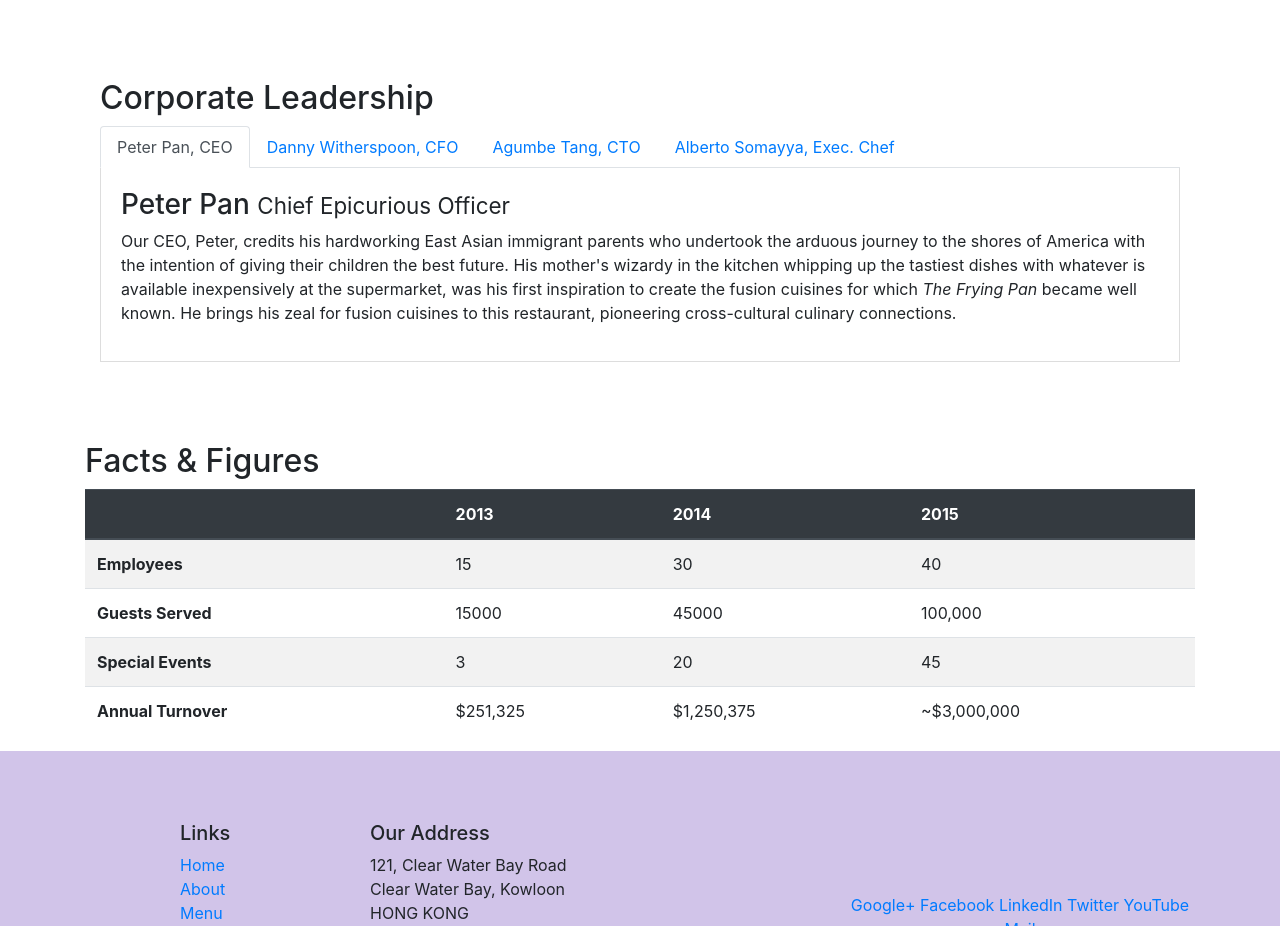
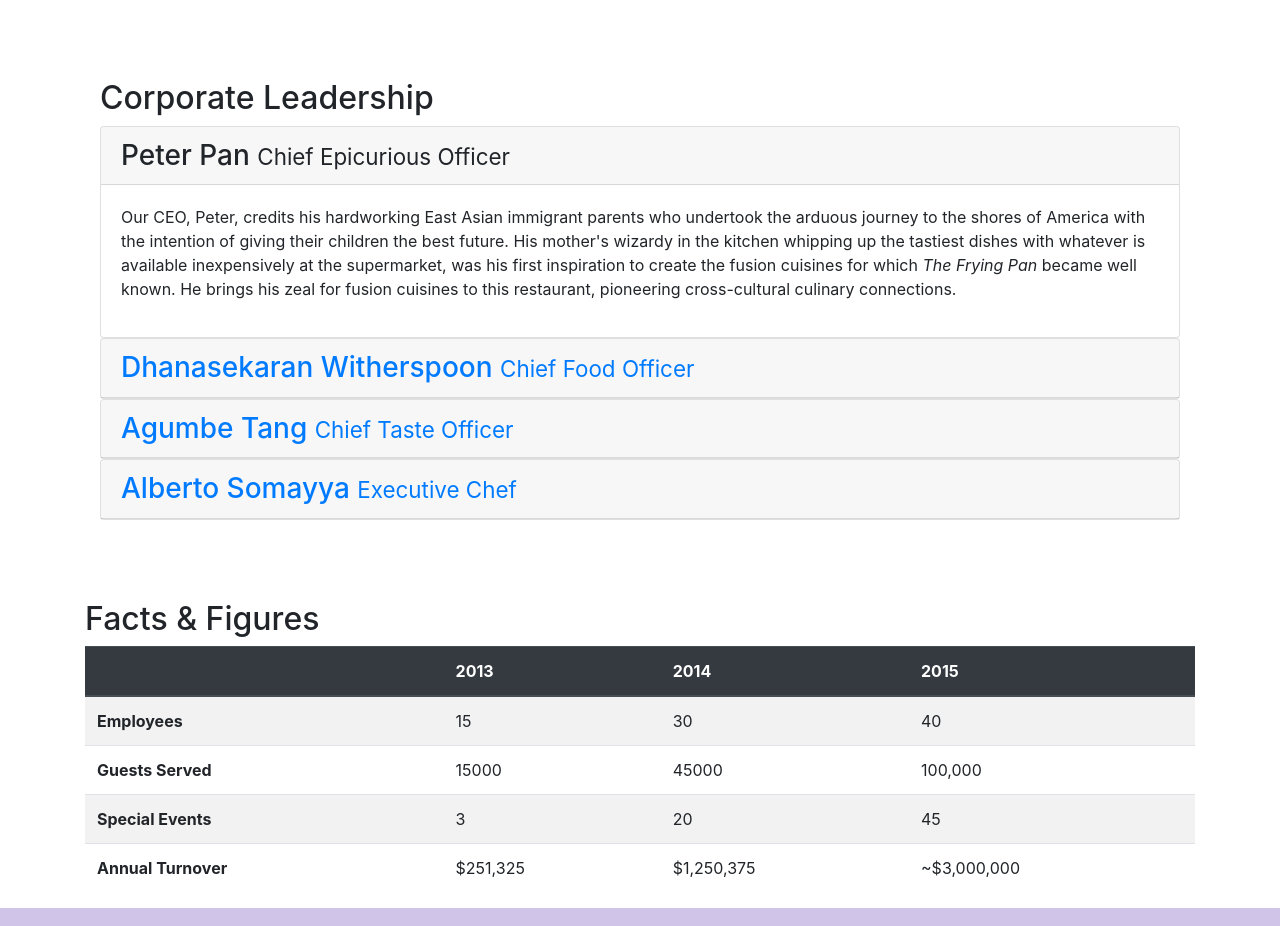
Before and after one commit to dak-shin/bootstrap4.0-, a website: page aboutus.html in a window 1280 px wide. Shown: the part 1131-2057 px from the top of the page. Drawn offline with nearby package versions, Linux system fonts and the light colour scheme.

Commit message:
Accordion completed

```diff
--- a/aboutus.html
+++ b/aboutus.html
@@ -2,7 +2,6 @@
 <html lang="en">
 
     <head>
-
         <title>Ristorante Con Fusion: About Us</title>
          <!-- Required meta tags always come first -->
         <meta charset="utf-8">
@@ -14,10 +13,10 @@
         <link rel="stylesheet" href="node_modules/font-awesome/css/font-awesome.min.css">
         <link rel="stylesheet" href="node_modules/bootstrap-social/bootstrap-social.css">
         <link rel="stylesheet" href="css/styles.css" >
-
     </head>
 
     <body>
+
         <nav class="navbar navbar-dark fixed-top  navbar-expand-sm">
             <div class="container"  >
                 <a href="" class="navbar-brand mr-auto">
@@ -59,6 +58,7 @@
                 </div>
             </div>
         </header>
+
         <div class="container">
             <ol class="breadcrumb">
                 <li class="breadcrumb-item active"><a href="./index.html">Home</a></li>
@@ -118,47 +118,80 @@
             <div class="row" >
                 <div class="col row-content">
                     <h2>Corporate Leadership</h2>
-                <ul class="nav nav-tabs">
-                    <li class="nav-item">
-                      <a class="nav-link active" href="#peter"
-                        role="tab" data-toggle="tab">Peter Pan, CEO</a>
-                    </li>
-                    <li class="nav-item">
-                      <a class="nav-link" href="#danny" role="tab"
-                        data-toggle="tab">Danny Witherspoon, CFO</a>
-                    </li>
-                    <li class="nav-item">
-                      <a class="nav-link" href="#agumbe"role="tab"
-                        data-toggle="tab">Agumbe Tang, CTO</a>
-                    </li>
-                    <li class="nav-item">
-                      <a class="nav-link" href="#alberto" role="tab"
-                        data-toggle="tab">Alberto Somayya, Exec. Chef</a>
-                    </li>
-                </ul>
 
-                <div class="tab-content">
-                    <div class="tab-pane fade  show active" role="tab-panel" id="peter">
-                        <h3>Peter Pan <small>Chief Epicurious Officer</small></h3>
-                        <p class="d-none d-sm-block">Our CEO, Peter, credits his hardworking East Asian immigrant parents who undertook the arduous journey to the shores of America with the intention of giving their children the best future. His mother's wizardy in the kitchen whipping up the tastiest dishes with whatever is available inexpensively at the supermarket, was his first inspiration to create the fusion cuisines for which <em>The Frying Pan</em> became well known. He brings his zeal for fusion cuisines to this restaurant, pioneering cross-cultural culinary connections.</p>
+                    <div id="accordion">
+
+                        <div class="card">
+                            <div class="card-header" role="tab" id="peterhead">
+                                <h3 class="mb-0">
+                                    <a data-toggle="collapse" data-target="#peter">
+                                    Peter Pan <small>Chief Epicurious Officer</small>
+                                    </a>
+                                </h3>
                             </div>
-                    <div class="tab-pane fade" role="tab-panel" id="danny">
-                        <h3>Dhanasekaran Witherspoon <small>Chief Food Officer</small></h3>
-                        <p class="d-none d-sm-block">Our CFO, Danny, as he is affectionately referred to by his colleagues, comes from a long established family tradition in farming and produce. His experiences growing up on a farm in the Australian outback gave him great appreciation for varieties of food sources. As he puts it in his own words, <em>Everything that runs, wins, and everything that stays, pays!</em></p>
+                            <div class="collapse show" id="peter" data-parent="#accordion">
+                                <div class="card-body">
+                                    <p class="d-none d-sm-block">
+                                        Our CEO, Peter, credits his hardworking East Asian immigrant parents who undertook the arduous journey to the shores of America with the intention of giving their children the best future. His mother's wizardy in the kitchen whipping up the tastiest dishes with whatever is available inexpensively at the supermarket, was his first inspiration to create the fusion cuisines for which <em>The Frying Pan</em> became well known. He brings his zeal for fusion cuisines to this restaurant, pioneering cross-cultural culinary connections.
+                                    </p>
                                 </div>
-                    <div class="tab-pane fade " role="tab-panel" id="agumbe">
-                        <h3>Agumbe Tang <small>Chief Taste Officer</small></h3>
-                        <p class="d-none d-sm-block">Blessed with the most discerning gustatory sense, Agumbe, our CTO, personally ensures that every dish that we serve meets his exacting tastes. Our chefs dread the tongue lashing that ensues if their dish does not meet his exacting standards. He lives by his motto, <em>You click only if you survive my lick.</em></p>
                             </div>
-                    <div class="tab-pane fade " role="tab-panel" id="alberto">
-                        <h3>Alberto Somayya <small>Executive Chef</small></h3>
-                        <p class="d-none d-sm-block">Award winning three-star Michelin chef with wide International experience having worked closely with whos-who in the culinary world, he specializes in creating mouthwatering Indo-Italian fusion experiences. He says, <em>Put together the cuisines from the two craziest cultures, and you get a winning hit! Amma Mia!</em></p>
+                        </div>
+
+                        <div class="card">
+                            <div class="card-header" role="tab" id="dannyhead">
+                                <h3 class="mb-0">
+                                    <a class="collapsed" data-toggle="collapse" data-target="#danny">
+                                    Dhanasekaran Witherspoon <small>Chief Food Officer</small>
+                                    </a>
+                                </h3>
+                            </div>
+                            <div class="collapse" id="danny" data-parent="#accordion">
+                                <div class="card-body">
+                                    <p class="d-none d-sm-block">
+                                        Our CFO, Danny, as he is affectionately referred to by his colleagues, comes from a long established family tradition in farming and produce. His experiences growing up on a farm in the Australian outback gave him great appreciation for varieties of food sources. As he puts it in his own words, <em>Everything that runs, wins, and everything that stays, pays!</em>
+                                    </p>
+                                </div>
+                            </div>
+                        </div>
+
+                        <div class="card">
+                                <div class="card-header" role="tab" id="agumbehead">
+                                <h3 class="mb-0">
+                                    <a class="collapsed" data-toggle="collapse" data-target="#agumbe">
+                                    Agumbe Tang <small>Chief Taste Officer</small>
+                                    </a>
+                                </h3>
+                            </div>
+                            <div class="collapse" id="agumbe" data-parent="#accordion">
+                                <div class="card-body">
+                                    <p class="d-none d-sm-block">
+                                        Blessed with the most discerning gustatory sense, Agumbe, our CTO, personally ensures that every dish that we serve meets his exacting tastes. Our chefs dread the tongue lashing that ensues if their dish does not meet his exacting standards. He lives by his motto, <em>You click only if you survive my lick.</em>
+                                    </p>
+                                </div>
+                            </div>
+                        </div>
+                        <div class="card">
+                                <div class="card-header" role="tab" id="albertohead">
+                                <h3 class="mb-0">
+                                    <a class="collapsed" data-toggle="collapse" data-target="#alberto">
+                                    Alberto Somayya <small>Executive Chef</small>
+                                    </a>
+                                </h3>
+                            </div>
+                            <div class="collapse" id="alberto" data-parent="#accordion">
+                                <div class="card-body">
+                                    <p class="d-none d-sm-block">
+                                         Award winning three-star Michelin chef with wide International experience having worked closely with whos-who in the culinary world, he specializes in creating mouthwatering Indo-Italian fusion experiences. He says, <em>Put together the cuisines from the two craziest cultures, and you get a winning hit! Amma Mia!</em>
+                                    </p>
+                                </div>
+                            </div>
+                        </div>
                     </div>
                 </div>
            </div>
         </div>
 
-    </div>
         <div class="container">
             <div class="row ">
                 <div class="col-12 col-sm-9">
@@ -246,10 +279,10 @@
                </div>
             </div>
         </footer>
+
          <!-- jQuery first, then Popper.js, then Bootstrap JS. -->
         <script src="node_modules/jquery/dist/jquery.slim.min.js"></script>
         <script src="node_modules/popper.js/dist/umd/popper.min.js"></script>
         <script src="node_modules/bootstrap/dist/js/bootstrap.min.js"></script>
     </body>
-
 </html>
```
Also changed, not shown: index.html (+3 -3 lines). Lines whose indentation alone changed are shown as unchanged.
